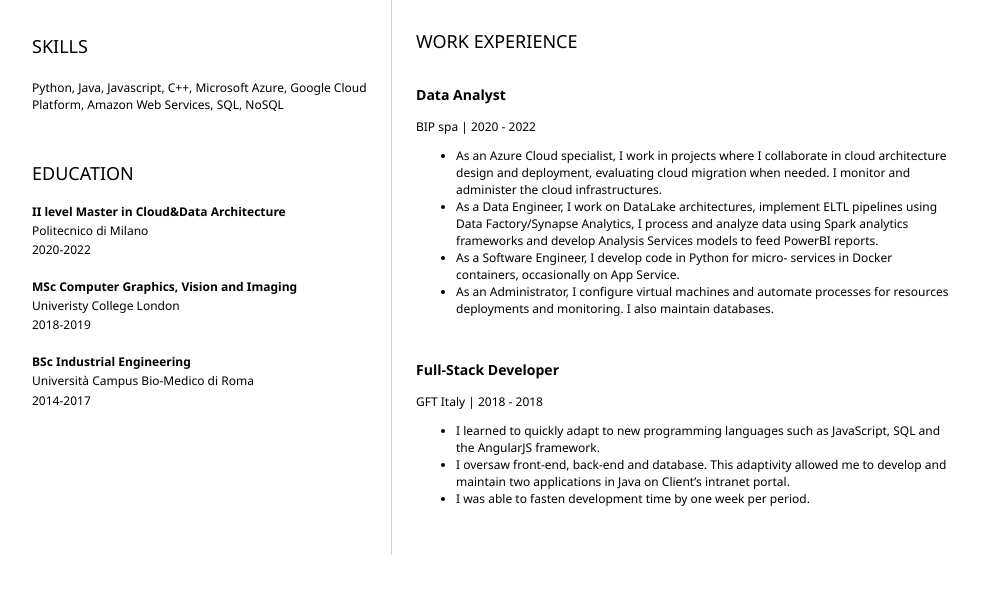
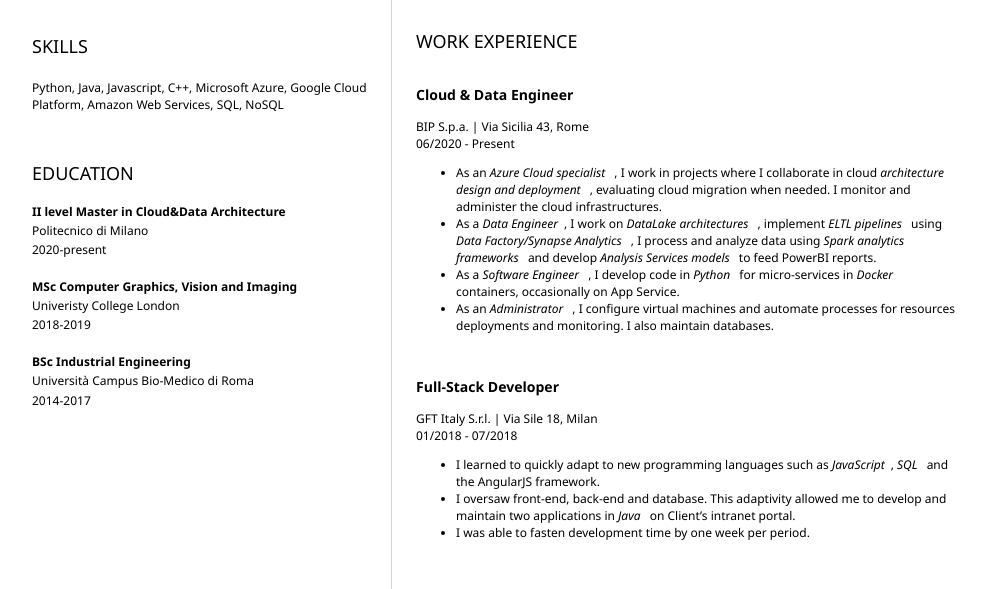
Before and after one commit to SilvioJin/resume, a plain HTML site: page index.html in a window 1280 px wide. Shown: the part 323-912 px from the top of the page, without its empty margins (152-1138 px from the left). Before the commit the page ends 878 px from the top, so only its background shows below. Drawn offline with Linux system fonts and the light colour scheme.

Commit message:
mark italic words

```diff
--- a/index.html
+++ b/index.html
@@ -10,7 +10,7 @@
         <!-- resume header with your name and title -->
         <h1><b>Fen</b> Jin</h1>
         <hr>
-        Data Analyst - Cloud & Data Architect
+        Cloud & Data Engineer
         <hr>
     </header>
     <main>
@@ -47,7 +47,7 @@
                     Politecnico di Milano
                 </p>
                 <p>
-                    2020-2022
+                    2020-present
                 </p>
 
                 <br>
@@ -81,31 +81,35 @@
             <section>
                 <h2>WORK EXPERIENCE</h2>
                 <!-- your work experience -->
-                <h3><b>Data Analyst</b></h3>
+                <h3><b>Cloud & Data Engineer</b></h3>
                 <p>
-                    BIP spa | 2020 - 2022
+                    BIP S.p.a. | Via Sicilia 43, Rome
+                    <br>
+                    06/2020 - Present
                 </p>
                 <p>
 
                 </p>
                 <ul>
-                    <li>As an Azure Cloud specialist, I work in projects where I collaborate in cloud architecture design and deployment, evaluating cloud migration when needed. I monitor and administer the cloud infrastructures.</li>
-                    <li>As a Data Engineer, I work on DataLake architectures, implement ELTL pipelines using Data Factory/Synapse Analytics, I process and analyze data using Spark analytics frameworks and develop Analysis Services models to feed PowerBI reports.</li>
-                    <li>As a Software Engineer, I develop code in Python for micro- services in Docker containers, occasionally on App Service.</li>
-                    <li>As an Administrator, I configure virtual machines and automate processes for resources deployments and monitoring. I also maintain databases.</li>
+                    <li>As an <i> Azure Cloud specialist </i>, I work in projects where I collaborate in cloud <i> architecture design and deployment </i>, evaluating cloud migration when needed. I monitor and administer the cloud infrastructures.</li>
+                    <li>As a <i> Data Engineer</i>, I work on <i> DataLake architectures </i>, implement <i> ELTL pipelines </i> using <i> Data Factory/Synapse Analytics </i>, I process and analyze data using <i> Spark analytics frameworks </i> and develop <i> Analysis Services models </i> to feed PowerBI reports.</li>
+                    <li>As a <i> Software Engineer </i>, I develop code in <i>Python</i> for micro-services in <i> Docker </i> containers, occasionally on App Service.</li>
+                    <li>As an <i> Administrator </i>, I configure virtual machines and automate processes for resources deployments and monitoring. I also maintain databases.</li>
                 </ul>
 
                 <br>
                 <h3><b>Full-Stack Developer</b></h3>
                 <p>
-                    GFT Italy | 2018 - 2018
+                    GFT Italy S.r.l. | Via Sile 18, Milan
+                    <br>
+                    01/2018 - 07/2018
                 </p>
                 <p>
 
                 </p>
                 <ul>
-                    <li>I learned to quickly adapt to new programming languages such as JavaScript, SQL and the AngularJS framework.</li>
-                    <li>I oversaw front-end, back-end and database. This adaptivity allowed me to develop and maintain two applications in Java on Client’s intranet portal.</li>
+                    <li>I learned to quickly adapt to new programming languages such as <i>JavaScript</i>, <i>SQL</i> and the AngularJS framework. </li>
+                    <li>I oversaw front-end, back-end and database. This adaptivity allowed me to develop and maintain two applications in <i>Java</i> on Client’s intranet portal. </li>
                     <li>I was able to fasten development time by one week per period.</li>
                 </ul>
             </section>
```
